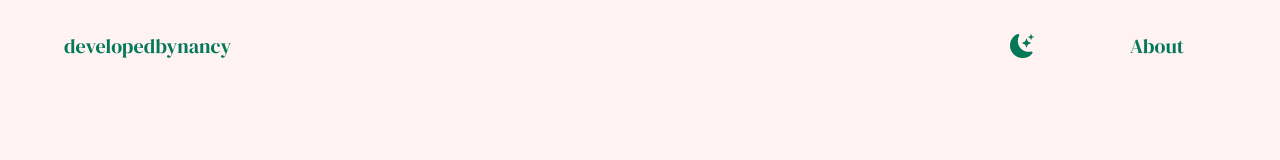
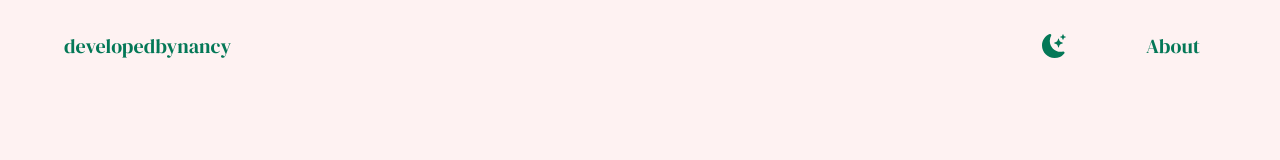
Before and after one commit to helloworldmynameisnancy/Nancy-Luu-Personal-Website, a Next.js app: page / in a window 1280 px wide. Shown: the top 160 px of the page. Built offline with nearby package versions, Linux system fonts and the light colour scheme.

Commit message:
updated navbar

```diff
--- a/pages/Navbar.js
+++ b/pages/Navbar.js
@@ -12,7 +12,7 @@ function Navbar({ darkMode, setDarkMode }) {
      <ul className="flex items-center">
        <li><BsFillMoonStarsFill onClick={() => setDarkMode(!darkMode)} className="cursor-pointer text-2xl fill-emerald-700 dark:fill-white"/>
        </li>
-       <li className="px-20">
+       <li className="sm:px-8 md:px-12 lg:px-16">
          <Link href="/About" legacyBehavior>
          <a className="bg-white-500 px-4 dark:text-white text-xl">About</a>
          </Link>
--- a/pages/index.js
+++ b/pages/index.js
@@ -51,7 +51,7 @@ export default function Home() {
                            className="cursor-pointer text-2xl fill-emerald-700 dark:fill-red-50"
                         />
                      </li>
-                     <li className="px-20">
+                     <li className="sm:px-8 md:px-12 lg:px-16">
                         <Link href="/About" legacyBehavior>
                            <a className="px-4 dark:text-red-50 text-xl">About</a>
                         </Link>
```
